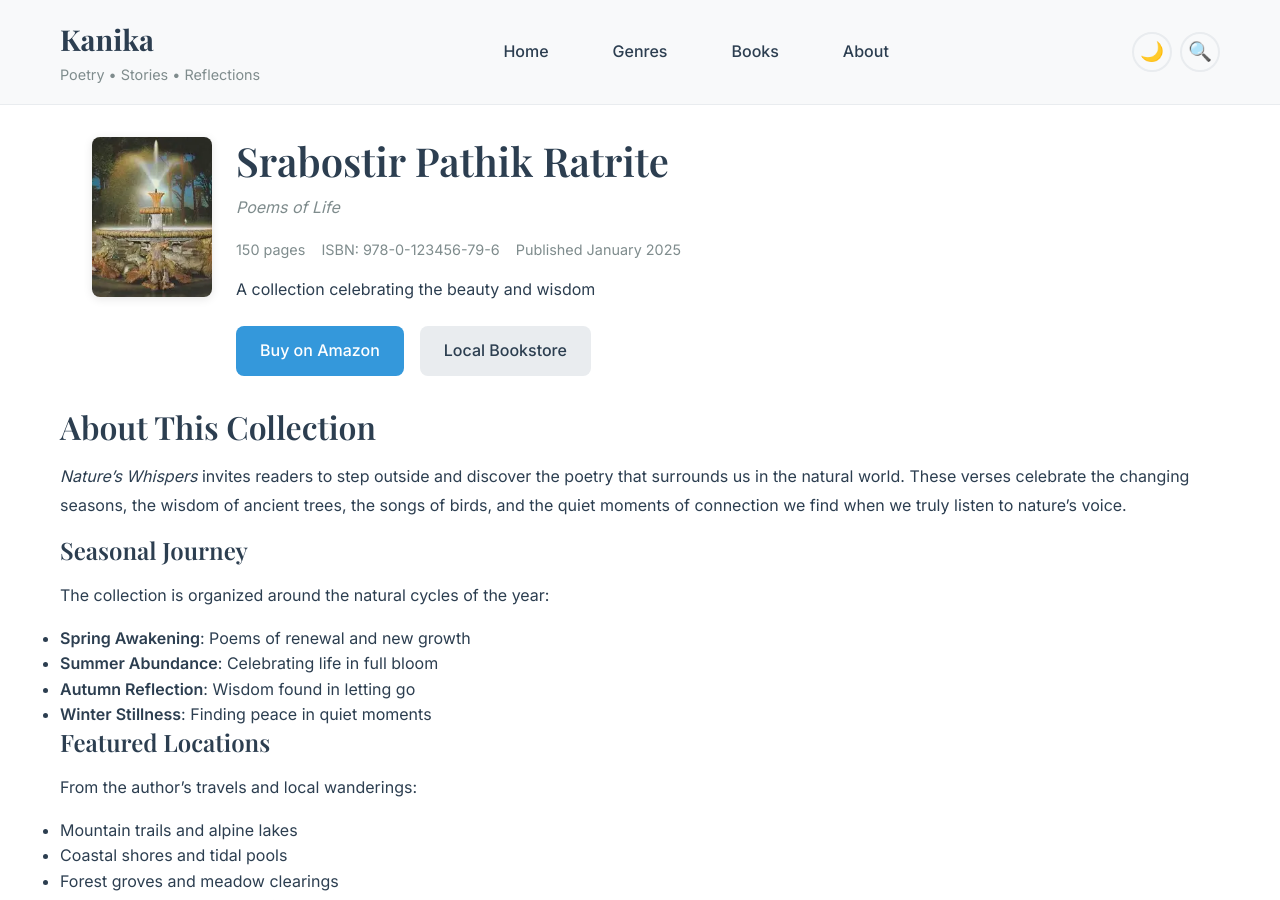
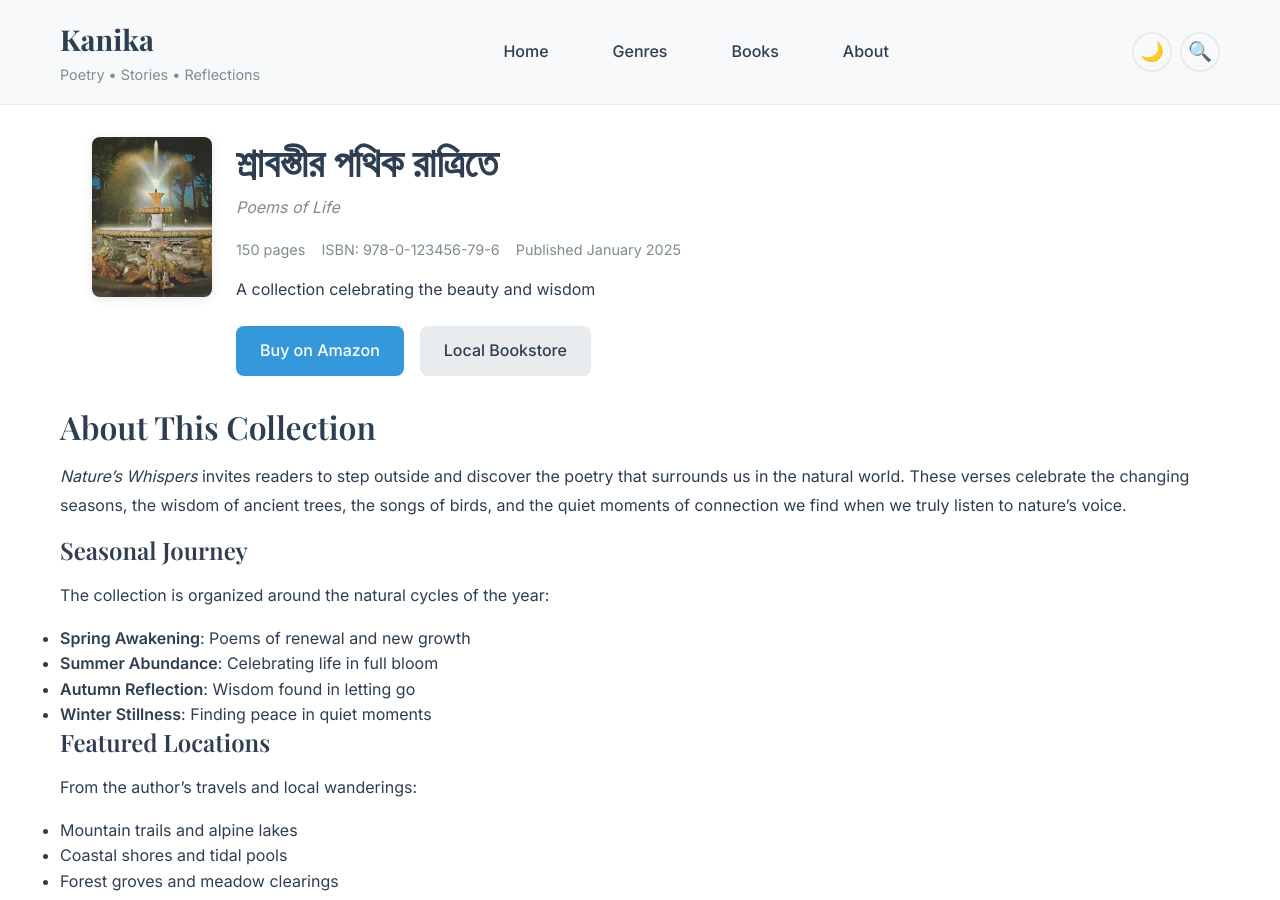
Before and after one commit to this-is-vivek/poetry-website, a Jekyll site: the page built from _books/Srabostir-Pathik-Ratrite.md, in a window 1280 px wide and 900 px high. Built offline with Jekyll 4.4.1, drawn with Linux system fonts in a browser that asks for light colours.

Commit message:
shrabostir

```diff
--- a/_books/Srabostir-Pathik-Ratrite.md
+++ b/_books/Srabostir-Pathik-Ratrite.md
@@ -1,6 +1,6 @@
 ---
 layout: book
-title: "Srabostir Pathik Ratrite"
+title: "শ্রাবস্তীর পথিক রাত্রিতে"
 subtitle: "Poems of Life"
 description: "A collection celebrating the beauty and wisdom "
 isbn: "978-0-123456-79-6"
```
